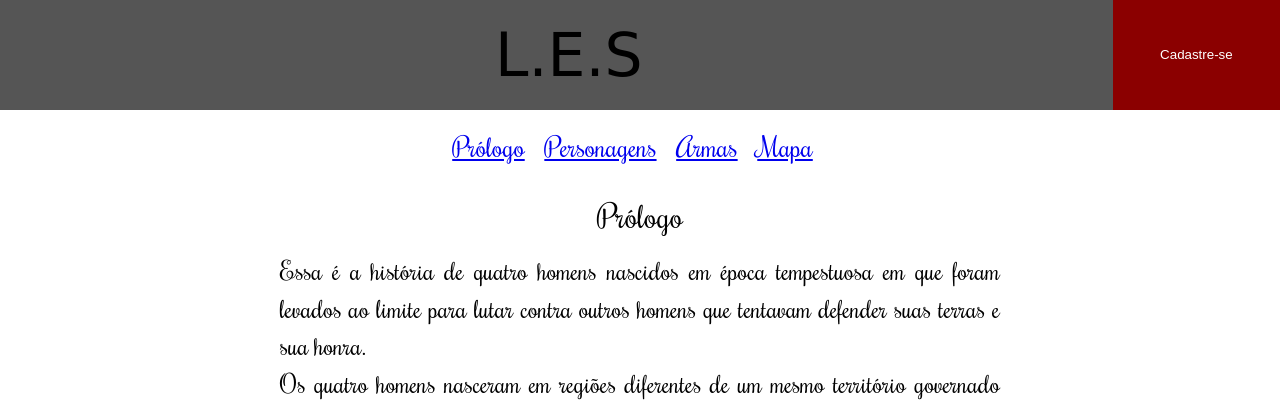
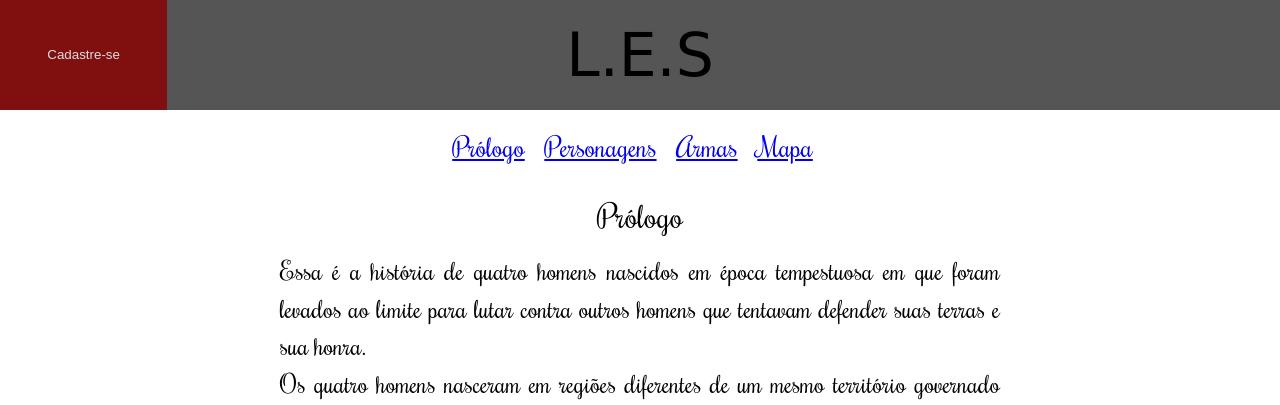
Before and after one commit to Letalin/rpg, a PHP site: page /html/wikia.html in a window 1280 px wide. Shown: the top 405 px of the page. Run offline with PHP 8.4, Linux system fonts and the light colour scheme; some web fonts are replaced.

Commit message:
botão por cima do cabeçalho

```diff
--- a/css/armas.css
+++ b/css/armas.css
@@ -4,10 +4,6 @@ td, th {
     padding: 15px;
 }
 
-button:hover {
-    cursor: pointer;
-}
-
 label, input {
     padding: 15px;
 }
--- a/css/site.css
+++ b/css/site.css
@@ -62,3 +62,12 @@ b {
     right: 0;
     left: 0;
 }
+
+button:hover {
+    cursor: pointer;
+}
+
+.botao {
+    float: right;
+    position: absolute;
+}
--- a/html/wikia.html
+++ b/html/wikia.html
@@ -16,10 +16,7 @@
 
 <body>
     <div class="content">
-        <!--Parte de cima do site-->
-        <div class="cabecalho">
-
-            <div>
+            <div class="botao">
                     <!--Botão para abrir-->
                     <button onclick="document.getElementById('modal_button').style.display='block'">Cadastre-se</button>
 
@@ -46,6 +43,10 @@
                 </div>
 
                 <div>
+        <!--Parte de cima do site-->
+        <div class="cabecalho">
+
+
                 <h1 class="titulo">L.E.S</h1>
             </div>
 
```
Lines whose indentation alone changed are shown as unchanged.
